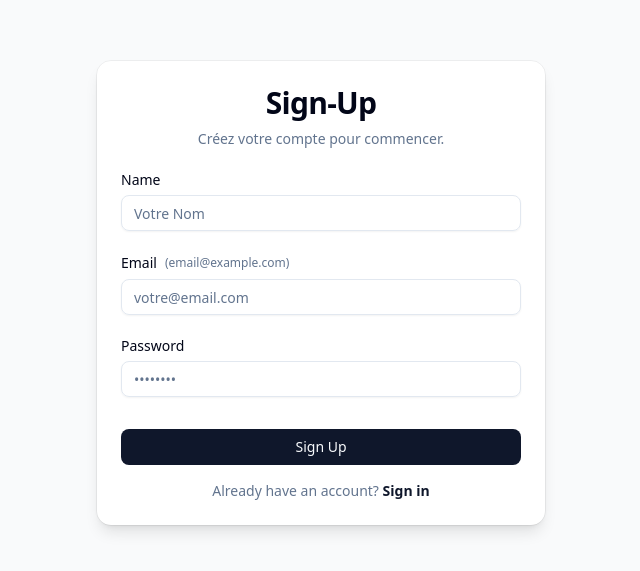
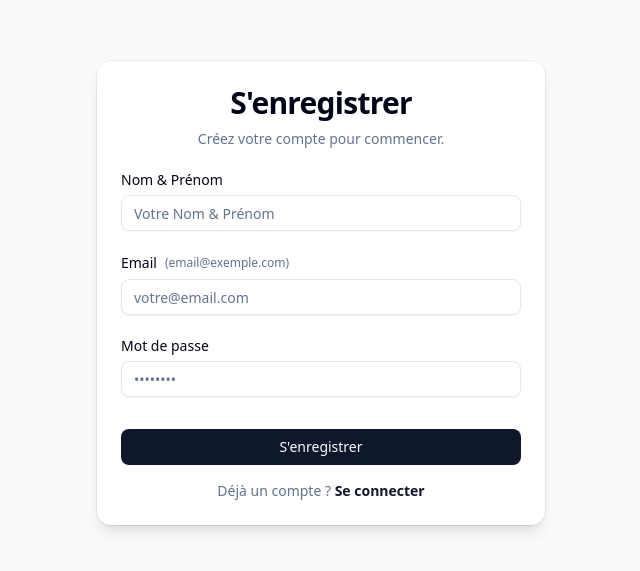
Before and after one commit to MDAprogra/ink-terface, a Next.js app: page /sign-up in a window 1280 px wide. Shown: the part 107-678 px from the top of the page, without its empty margins (319-959 px from the left). Built offline with nearby package versions, Linux system fonts and the light colour scheme.

Commit message:
modify: translate signin and signup component to french

```diff
--- a/src/features/layoutComponents/auth/SignInPage.tsx
+++ b/src/features/layoutComponents/auth/SignInPage.tsx
@@ -57,7 +57,7 @@ export const SignInPage = () => {
     <form onSubmit={handleSubmit(onSubmit)} className="w-full">
       <div className="mx-auto flex w-full max-w-md flex-col gap-6 rounded-xl bg-white p-6 shadow-lg outline outline-black/5 dark:bg-slate-800 dark:shadow-none dark:outline-white/10">
         <div className="text-center">
-          <h1 className="text-2xl font-bold tracking-tight text-foreground md:text-3xl">Sign-In</h1>
+          <h1 className="text-2xl font-bold tracking-tight text-foreground md:text-3xl">Se Connecter</h1>
           <p className="text-sm text-muted-foreground mt-2">Entrez vos identifiants pour accéder à votre compte.</p>
         </div>
 
@@ -65,7 +65,7 @@ export const SignInPage = () => {
         <div className="space-y-2">
           <Label htmlFor="emailInput" className="flex items-center gap-2">
             Email
-            <span className="text-xs font-normal text-muted-foreground">(email@example.com)</span>
+            <span className="text-xs font-normal text-muted-foreground">(email@exemple.fr)</span>
           </Label>
           <Input
             type="email"
@@ -80,7 +80,7 @@ export const SignInPage = () => {
 
         {/* Groupe Password */}
         <div className="space-y-2">
-          <Label htmlFor="passwordInput">Password</Label>
+          <Label htmlFor="passwordInput">Mot de passe</Label>
           <Input
             type="password"
             placeholder="••••••••"
@@ -96,7 +96,7 @@ export const SignInPage = () => {
         <div className="flex flex-col gap-4 pt-2">
           <Button type="submit" className="w-full" disabled={isLoading}>
             {isLoading && <Spinner className="size-4 mr-2" />}
-            {isLoading ? 'Connexion...' : 'Sign In'}
+            {isLoading ? 'Connexion...' : 'Se connecter'}
           </Button>
 
           {errors.root && (
@@ -107,9 +107,9 @@ export const SignInPage = () => {
 
           {/* 👇 AJOUT DU LIEN ICI */}
           <div className="text-center text-sm text-muted-foreground">
-            Don't have an account yet?{' '}
+            Vous n'avez pas encore de compte?{' '}
             <Link href="/sign-up" className="font-semibold text-primary hover:underline">
-              Register
+              S'enregistrer
             </Link>
           </div>
         </div>
--- a/src/features/layoutComponents/auth/SignUpPage.tsx
+++ b/src/features/layoutComponents/auth/SignUpPage.tsx
@@ -60,16 +60,16 @@ export const SignUpPage = () => {
     <form onSubmit={handleSubmit(onSubmit)} className="w-full">
       <div className="mx-auto flex w-full max-w-md flex-col gap-6 rounded-xl bg-white p-6 shadow-lg outline outline-black/5 dark:bg-slate-800 dark:shadow-none dark:outline-white/10">
         <div className="text-center">
-          <h1 className="text-2xl font-bold tracking-tight text-foreground md:text-3xl">Sign-Up</h1>
+          <h1 className="text-2xl font-bold tracking-tight text-foreground md:text-3xl">S'enregistrer</h1>
           <p className="text-sm text-muted-foreground mt-2">Créez votre compte pour commencer.</p>
         </div>
 
         {/* Champ Name */}
         <div className="space-y-2">
-          <Label htmlFor="nameInput">Name</Label>
+          <Label htmlFor="nameInput">Nom & Prénom</Label>
           <Input
             type="text"
-            placeholder="Votre Nom"
+            placeholder="Votre Nom & Prénom"
             id="nameInput"
             {...register('name', { required: 'Le nom est requis' })}
             disabled={isLoading}
@@ -82,7 +82,7 @@ export const SignUpPage = () => {
         <div className="space-y-2">
           <Label htmlFor="emailInput" className="flex items-center gap-2">
             Email
-            <span className="text-xs font-normal text-muted-foreground">(email@example.com)</span>
+            <span className="text-xs font-normal text-muted-foreground">(email@exemple.com)</span>
           </Label>
           <Input
             type="email"
@@ -97,7 +97,7 @@ export const SignUpPage = () => {
 
         {/* Champ Password */}
         <div className="space-y-2">
-          <Label htmlFor="passwordInput">Password</Label>
+          <Label htmlFor="passwordInput">Mot de passe</Label>
           <Input
             type="password"
             placeholder="••••••••"
@@ -116,7 +116,7 @@ export const SignUpPage = () => {
         <div className="flex flex-col gap-4 pt-2">
           <Button type="submit" className="w-full" disabled={isLoading}>
             {isLoading && <Spinner className="size-4 mr-2" />}
-            {isLoading ? 'Création en cours...' : 'Sign Up'}
+            {isLoading ? 'Création en cours...' : `S'enregistrer`}
           </Button>
 
           {errors.root && (
@@ -127,9 +127,9 @@ export const SignUpPage = () => {
 
           {/* Lien vers Sign In */}
           <div className="text-center text-sm text-muted-foreground">
-            Already have an account?{' '}
+            Déjà un compte ?{' '}
             <a href="/sign-in" className="font-semibold text-primary hover:underline">
-              Sign in
+              Se connecter
             </a>
           </div>
         </div>
```
